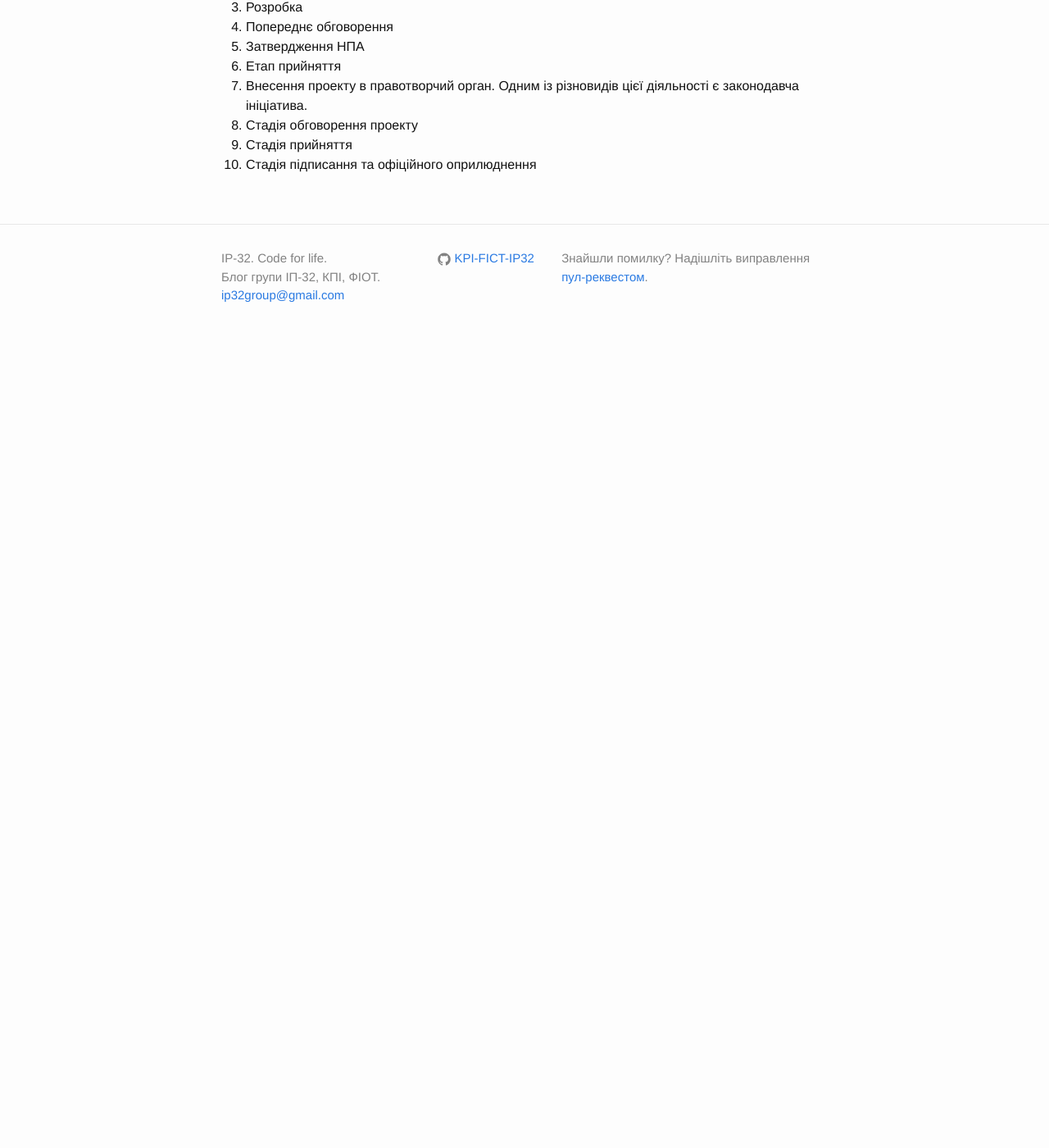
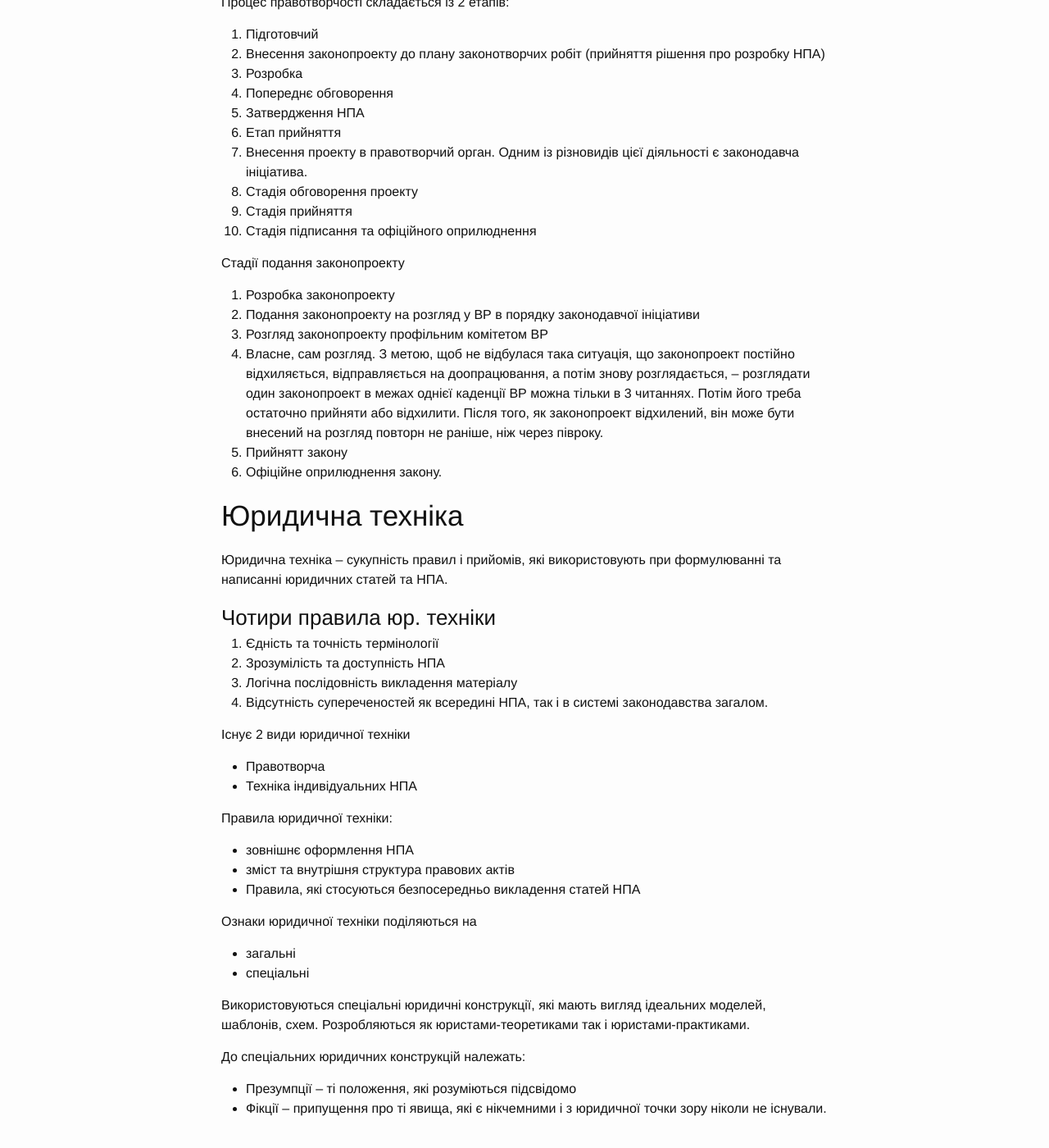
Before and after one commit to KPI-FICT-IP32/Blog, a Jekyll site: the page built from _posts/kpi/s06_jurisprudence/2016-04-29-jurispridence-lecture-12.markdown, in a window 1280 px wide and 1400 px high, scrolled down 1975 px. Shown: the whole window at 82% size. Built offline with Jekyll 4.4.1, drawn with Linux system fonts in a browser that asks for light colours; before the commit the page ends 2407 px from its top, so only the background shows below that; some of the changed text lies outside the part shown.

Commit message:
Jurisprudence lecture 12. Pt2

```diff
--- a/_posts/kpi/s06_jurisprudence/2016-04-29-jurispridence-lecture-12.markdown
+++ b/_posts/kpi/s06_jurisprudence/2016-04-29-jurispridence-lecture-12.markdown
@@ -1,6 +1,6 @@
 ---
 layout: post
-title:  "Лекція №12. Правотворчість"
+title:  "Лекція №12. Правотворчість. Юридичні техніки."
 date:   2016-04-29 10:20:00 +0200
 categories: kpi_s06_jurisprudence
 ---
@@ -35,6 +35,7 @@ categories: kpi_s06_jurisprudence
  - науковість
 
 **Принцип технічної досконалості** -- розробка будь-яких НПА здійснюється виключно визнаними в тій чи іншій галузі права фахівцями. Також готовий закон повинн пройти експертизу на відповідність його викладення та зрозумілості.
+
 **Принцип професіоналізму** -- коли до того чи іншого кодексу ввели якусь нову конструкцію, і дана конструкція з одного боку регулює одні суспільні відносини, і при цьому вона не входить у протиріччя з жодною іншою статею цього НПА та не протирічить іншим НПА тієї самої або вищої юридичної сили.
 
 ### Основні способі правотворчості
@@ -80,3 +81,46 @@ categories: kpi_s06_jurisprudence
   2. Стадія обговорення проекту
   3. Стадія прийняття
   4. Стадія підписання та офіційного оприлюднення
+
+Стадії подання законопроекту
+
+1. Розробка законопроекту
+2. Подання законопроекту на розгляд у ВР в порядку законодавчої ініціативи
+3. Розгляд законопроекту профільним комітетом ВР
+4. Власне, сам розгляд. З метою, щоб не відбулася така ситуація, що законопроект постійно відхиляється, відправляється на доопрацювання, а потім знову розглядається, -- розглядати один законопроект в межах однієї каденції ВР можна тільки в 3 читаннях. Потім його треба остаточно прийняти або відхилити. Після того, як законопроект відхилений, він може бути внесений на розгляд повторн не раніше, ніж через півроку.
+5. Прийнятт закону
+6. Офіційне оприлюднення закону.
+
+
+# Юридична техніка
+Юридична техніка -- сукупність правил і прийомів, які використовують при формулюванні та написанні юридичних статей та НПА.
+
+### Чотири правила юр. техніки
+
+1. Єдність та точність термінології
+2. Зрозумілість та доступність НПА
+3. Логічна послідовність викладення матеріалу
+4. Відсутність супереченостей як всередині НПА, так і в системі законодавства загалом.
+
+Існує 2 види юридичної техніки
+
+- Правотворча
+- Техніка індивідуальних НПА
+
+Правила юридичної техніки:
+
+- зовнішнє оформлення НПА
+- зміст та внутрішня структура правових актів
+- Правила, які стосуються безпосередньо викладення статей НПА
+
+Ознаки юридичної техніки поділяються на
+
+- загальні
+- спеціальні
+
+Використовуються спеціальні юридичні конструкції, які мають вигляд ідеальних моделей, шаблонів, схем. Розробляються як юристами-теоретиками так і юристами-практиками.
+
+До спеціальних юридичних конструкцій належать:
+
+- Презумпції -- ті положення, які розуміються підсвідомо
+- Фікції -- припущення про ті явища, які є нікчемними і з юридичної точки зору ніколи не існували.
```
